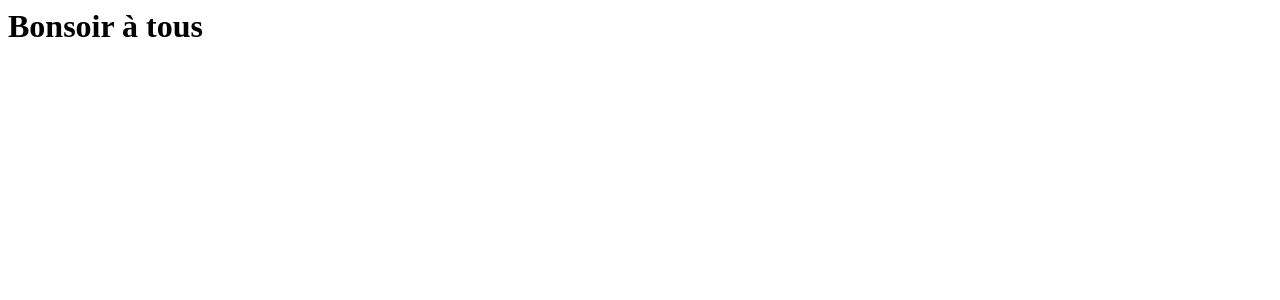
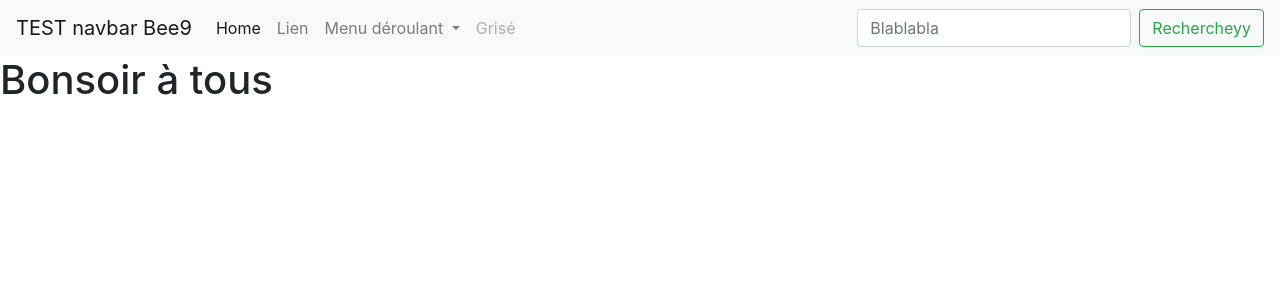
Before and after one commit to LucasMaillard/AppBee, a Symfony app: template templates/index.html.twig in a window 1280 px wide. Shown: the top 300 px of the page. Run offline with Twig, Linux system fonts and the light colour scheme; the template is opened without the code that fills it, so the values that code supplies are empty; some libraries are stand-ins or nearby versions.

Commit message:
Bootstrap et test menu nav

```diff
--- a/assets/styles/app.css
+++ b/assets/styles/app.css
@@ -1,3 +1,5 @@
 body {
     background-color: blueviolet;
 }
+
+<link rel="stylesheet" href="https://stackpath.bootstrapcdn.com/bootstrap/4.3.1/css/bootstrap.min.css" integrity="sha384-ggOyR0iXCbMQv3Xipma34MD+dH/1fQ784/j6cY/iJTQUOhcWr7x9JvoRxT2MZw1T" crossorigin="anonymous">
--- a/composer.json
+++ b/composer.json
@@ -18,6 +18,7 @@
         "symfony/twig-bundle": "5.2.*",
         "symfony/webpack-encore-bundle": "^1.11",
         "symfony/yaml": "5.2.*",
+        "twbs/bootstrap": "^4.6",
         "twig/twig": "^3.3"
     },
     "config": {
--- a/package.json
+++ b/package.json
@@ -2,6 +2,7 @@
     "devDependencies": {
         "@symfony/stimulus-bridge": "^2.0.0",
         "@symfony/webpack-encore": "^1.0.0",
+        "bootstrap": "^4.6.0",
         "core-js": "^3.0.0",
         "regenerator-runtime": "^0.13.2",
         "stimulus": "^2.0.0",
--- a/templates/index.html.twig
+++ b/templates/index.html.twig
@@ -1,8 +1,47 @@
 <head>
-  <title>INDEX WESH</title>
+    <title>INDEX WESH</title>
+    <link rel="stylesheet" href="https://stackpath.bootstrapcdn.com/bootstrap/4.3.1/css/bootstrap.min.css" integrity="sha384-ggOyR0iXCbMQv3Xipma34MD+dH/1fQ784/j6cY/iJTQUOhcWr7x9JvoRxT2MZw1T" crossorigin="anonymous">
 </head>
 <body>
+<nav class="navbar navbar-expand-lg navbar-light bg-light">
+  <a class="navbar-brand" href="#">TEST navbar Bee9</a>
+  <button class="navbar-toggler" type="button" data-toggle="collapse" data-target="#navbarSupportedContent" aria-controls="navbarSupportedContent" aria-expanded="false" aria-label="Toggle navigation">
+    <span class="navbar-toggler-icon"></span>
+  </button>
 
+  <div class="collapse navbar-collapse" id="navbarSupportedContent">
+    <ul class="navbar-nav mr-auto">
+      <li class="nav-item active">
+        <a class="nav-link" href="#">Home <span class="sr-only">(current)</span></a>
+      </li>
+      <li class="nav-item">
+        <a class="nav-link" href="#">Lien</a>
+      </li>
+      <li class="nav-item dropdown">
+        <a class="nav-link dropdown-toggle" href="#" id="navbarDropdown" role="button" data-toggle="dropdown" aria-haspopup="true" aria-expanded="false">
+          Menu déroulant
+        </a>
+        <div class="dropdown-menu" aria-labelledby="navbarDropdown">
+          <a class="dropdown-item" href="#">Ici</a>
+          <a class="dropdown-item" href="#">là</a>
+          <div class="dropdown-divider"></div>
+          <a class="dropdown-item" href="#">1 2 3</a>
+        </div>
+      </li>
+      <li class="nav-item">
+        <a class="nav-link disabled" href="#">Grisé</a>
+      </li>
+    </ul>
+    <form class="form-inline my-2 my-lg-0">
+      <input class="form-control mr-sm-2" type="search" placeholder="Blablabla" aria-label="Search">
+      <button class="btn btn-outline-success my-2 my-sm-0" type="submit">Rechercheyy</button>
+    </form>
+  </div>
+</nav>
 <h1>Bonsoir à tous</h1>
 
+
+<style>
+
+</style>
 </body>
```
Also changed, not shown: 3 other files.
